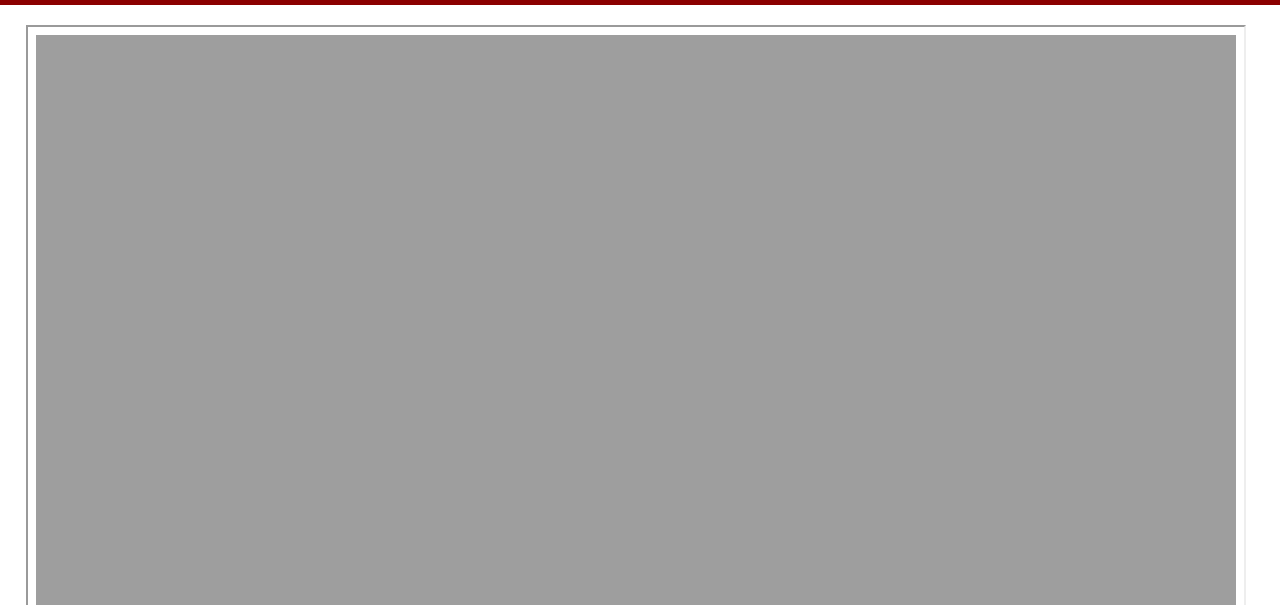
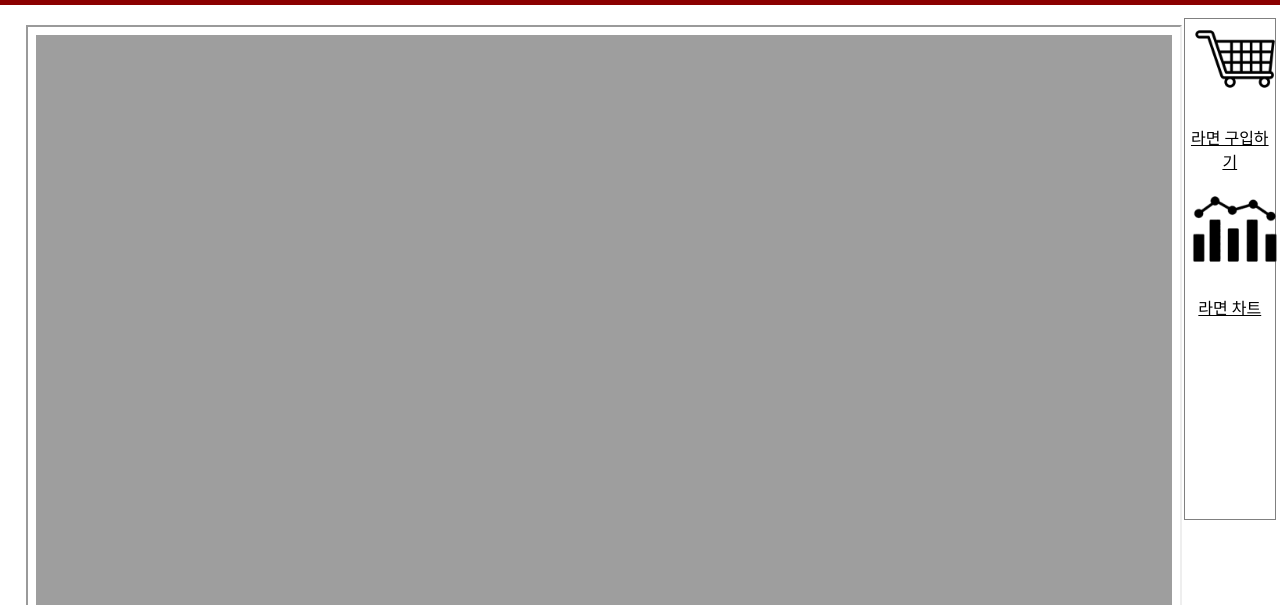
Before and after one commit to parkgunho0510/parkgunho0510.github.io, a plain HTML site: page index.html in a window 1280 px wide. Shown: the part 195-800 px from the top of the page. Drawn offline with Linux system fonts and the light colour scheme.

Commit message:
Add files via upload

```diff
--- a/index.html
+++ b/index.html
@@ -28,7 +28,7 @@ margin-top: -10px;
 
 
 		section {
-			width: 95%;
+			width: 90%;
 			height: 750px;
 			float: left;
 			margin-left: 2%;
@@ -38,6 +38,18 @@ margin-top: -10px;
 			box-shadow: none;
 
 				}
+
+		aside {
+			width: 7%;
+			height: 500px;
+      margin-left: 0.5%;
+      margin-top: 1%;
+			float: left;
+			border: solid 1px gray;
+			background-color: white;
+			text-align: center;
+			color: gary;
+		}
 
 
 		footer{
@@ -96,6 +108,16 @@ margin-top: -10px;
 <iframe src="img/nav0.html" name="aa" width="100%" height="100%"  ></iframe>
 </section>
 <aside>
+<a href="http://browse.gmarket.co.kr/list?category=200001210">
+	<img src="img/shop.png" width="100px"><p>
+	라면 구입하기</img>
+</a>
+<p>
+<a href="https://cgeimage.commutil.kr/phpwas/restmb_allidxmake.php?idx=3&simg=202011190950550188446a9e4dd7f21814418485.jpg"  target="aa" style="size: 1000px;">
+	<img src="img/chat.png" width="100px"><p>
+	라면 차트</img>
+</a>
+
 
  </aside>
 
```
Also changed, not shown: img/chat.png (added), img/img.jpg (added), img/shop.png (added).
